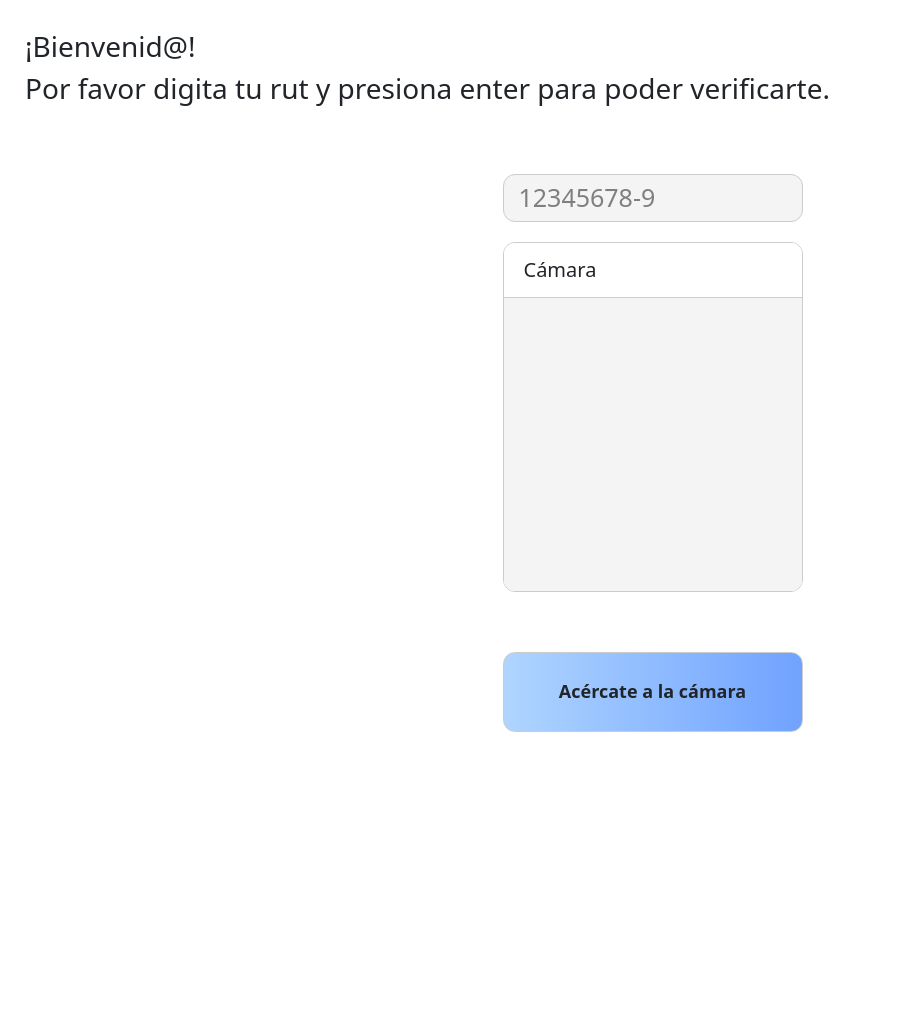
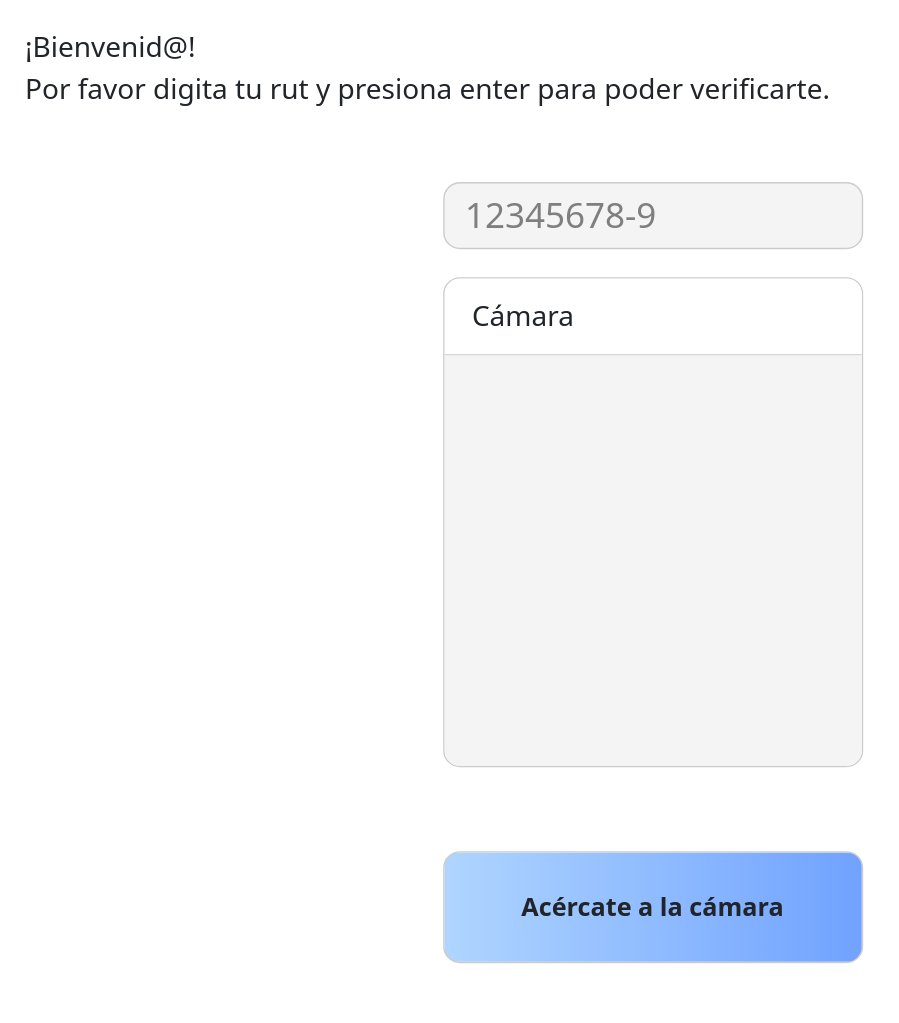
Before and after one commit to patricioespinozaa/FaceGate, a Flask app: page /facegate/app-front/student in a window 1280 px wide; the page is wider, and only the part inside the window is pictured. Shown: the part 67-1090 px from the top of that part, without its empty margins (0-899 px from the left). Before the commit the page ends 799 px from the top of that part, so only its background shows below. Run offline with Flask 3, Linux system fonts and the light colour scheme.

Commit message:
style: tamaño para vista en tablet

```diff
--- a/app-front/static/css/styles.css
+++ b/app-front/static/css/styles.css
@@ -314,3 +314,10 @@
     display: flex;
     justify-content: center;
 }
+
+@media screen and (min-width: 760px) and (max-width: 1300px) {
+    .student-view .model-row {
+      transform: scale(1.4);
+      transform-origin: top center;
+    }
+}
```
